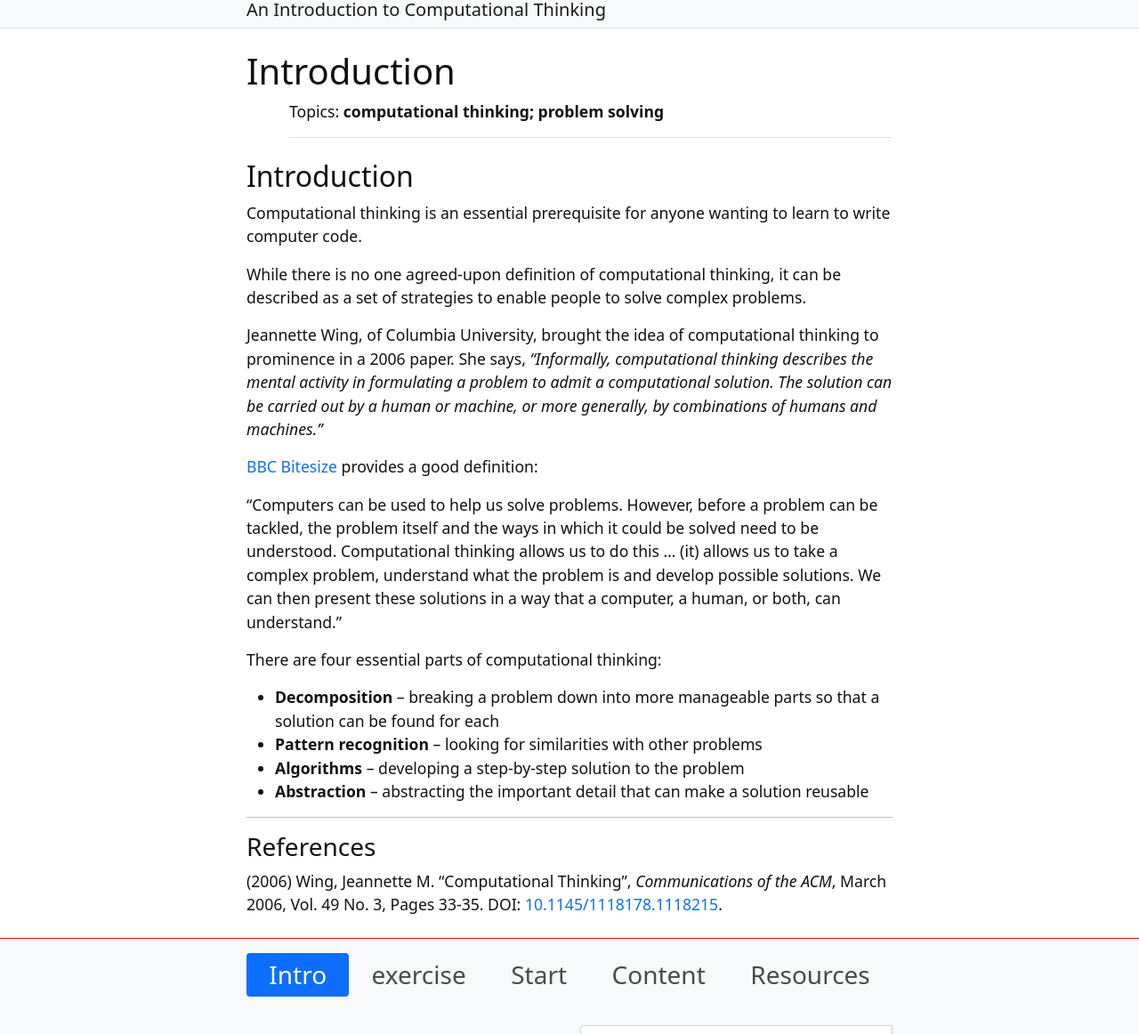
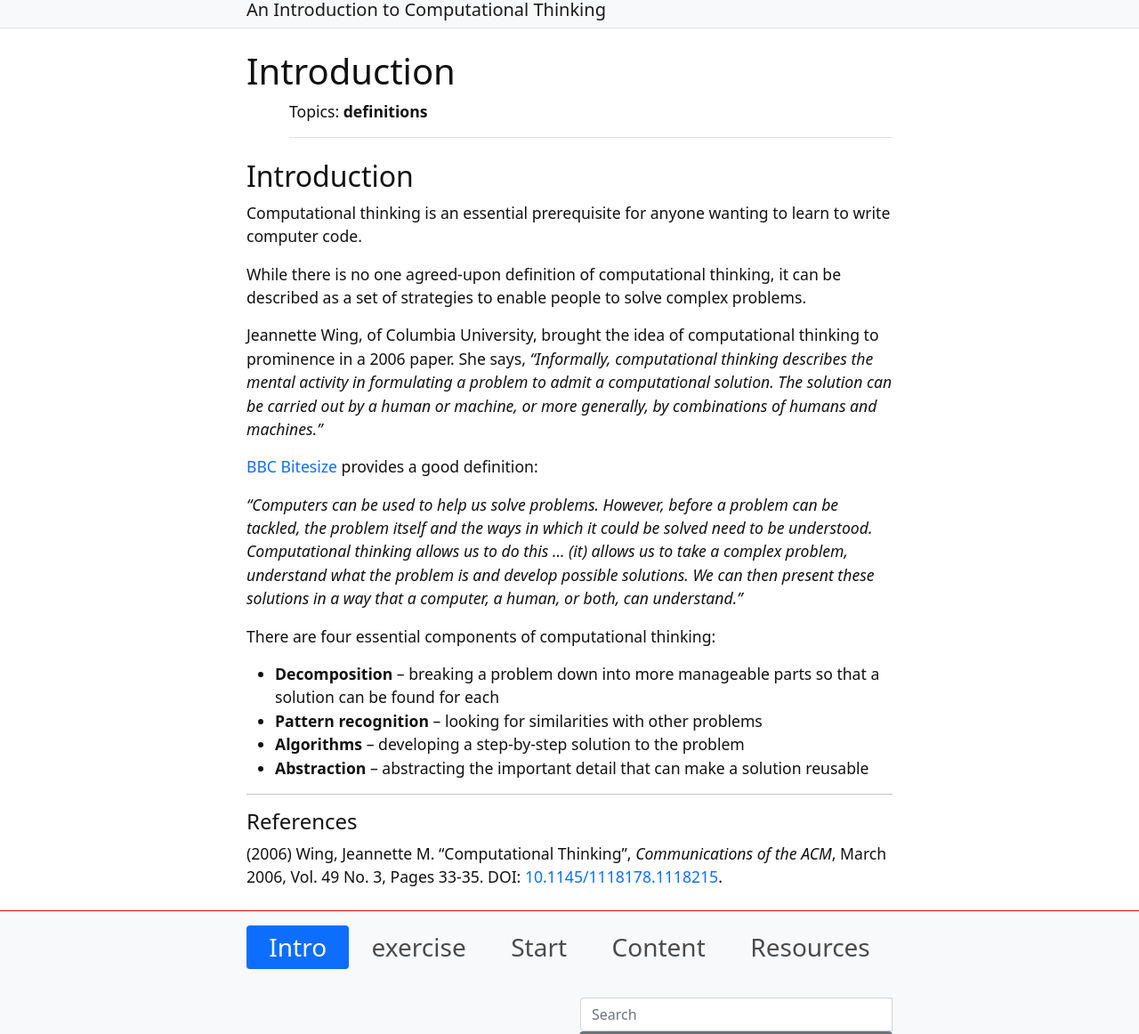
Before and after one commit to weaverbel/intro-computational-thinking, a Jekyll site: the page built from content/0-intro.md, in a window 1280 px wide and 1400 px high, cut to the strip 121-1283 px from the top of the window. Shown: the whole strip at 89% size. Built offline with Jekyll 4.4.1, drawn with Linux system fonts in a browser that asks for light colours.

Commit message:
Update 0-intro.md
change topics

```diff
--- a/content/0-intro.md
+++ b/content/0-intro.md
@@ -1,7 +1,7 @@
 ---
 title: Introduction
 nav: Intro
-topics: computational thinking; problem solving
+topics: definitions
 ---
 
 ## Introduction
@@ -14,9 +14,9 @@ Jeannette Wing, of Columbia University, brought the idea of computational thinki
 
 [BBC Bitesize](https://www.bbc.com/bitesize/guides/zp92mp3/revision/1) provides a good definition:
 
->"Computers can be used to help us solve problems. However, before a problem can be tackled, the problem itself and the ways in which it could be solved need to be understood. Computational thinking allows us to do this ... (it) allows us to take a complex problem, understand what the problem is and develop possible solutions. We can then present these solutions in a way that a computer, a human, or both, can understand."
+> *"Computers can be used to help us solve problems. However, before a problem can be tackled, the problem itself and the ways in which it could be solved need to be understood. Computational thinking allows us to do this ... (it) allows us to take a complex problem, understand what the problem is and develop possible solutions. We can then present these solutions in a way that a computer, a human, or both, can understand."*
 
-There are four essential parts of computational thinking:
+There are four essential components of computational thinking:
 
 - **Decomposition** – breaking a problem down into more manageable parts so that a solution can be found for each
 - **Pattern recognition** – looking for similarities with other problems
@@ -25,6 +25,6 @@ There are four essential parts of computational thinking:
 
 -------------
 
-### References
+#### References
 
 (2006) Wing, Jeannette M. "Computational Thinking", *Communications of the ACM*, March 2006, Vol. 49 No. 3, Pages 33-35. DOI: [10.1145/1118178.1118215](https://dx.doi.org/10.1145/1118178.1118215).
```
